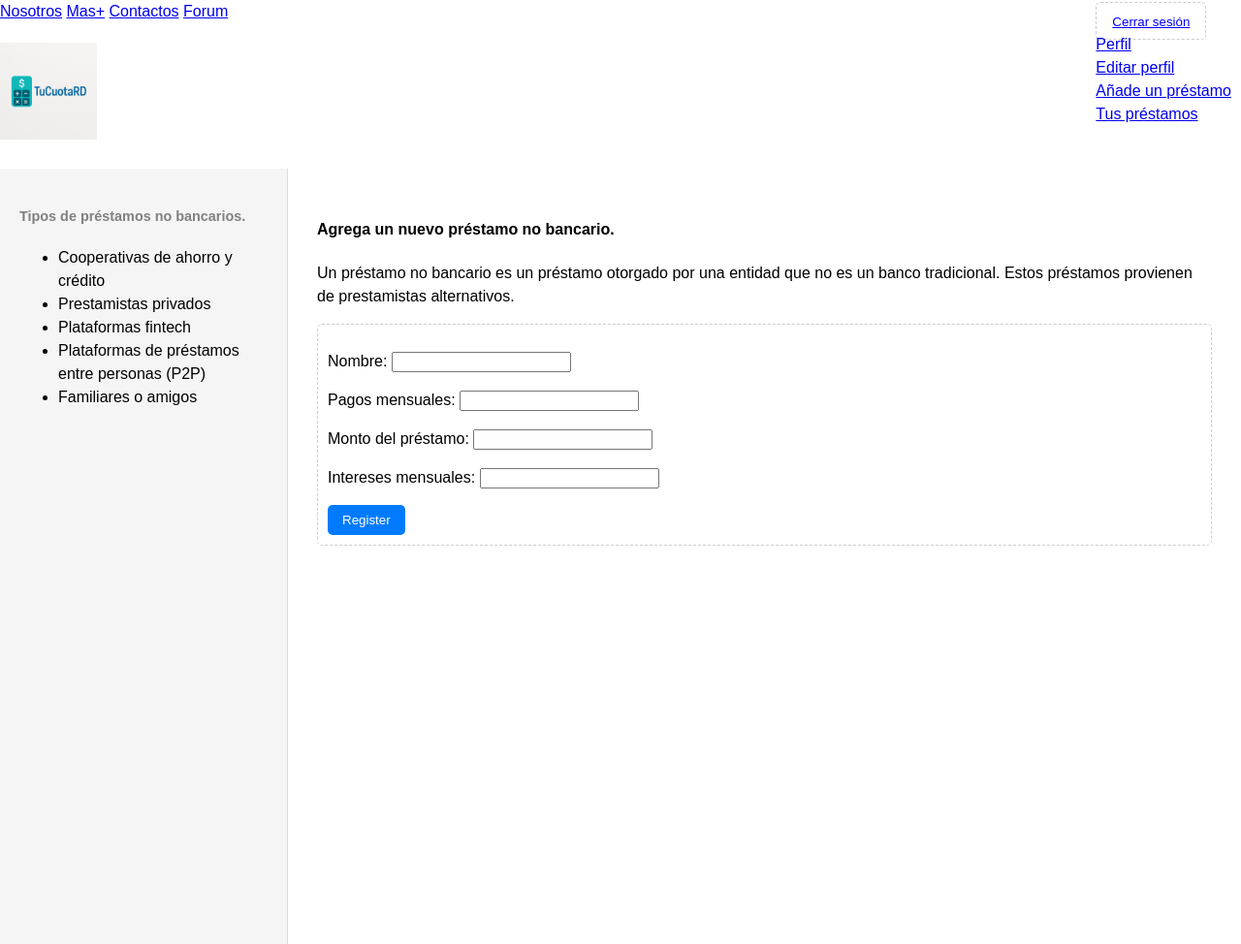
After one commit to javierd23/Loan_app, a Django app: page /loan/no_bank/create_nobank in a window 1280 px wide. The commit adds this page. Shown: the whole page at 97% size. Run offline with Django 5.2, Linux system fonts and the light colour scheme; the visitor is signed in with stand-in values (Sample User, id 1).

Commit message:
I finished with the profile setting and the reset password. i added the No_bank loan mode the list and the create view, I have not added the logic yet.

```diff
--- a/accounts/templates/accounts/user_settings.html
+++ b/accounts/templates/accounts/user_settings.html
@@ -18,7 +18,9 @@
   </div>
 
   <div class="sidebar-right">
-
+    <h3 style="color: gray; font-size: 90%;">Cambiar contraseña</h3>
+    <br>
+    <a href="{% url 'accounts:password_change' %}">Cambiar contraseña</a>
   </div>
 
 </div>
--- a/accounts/views.py
+++ b/accounts/views.py
@@ -1,7 +1,7 @@
 from django.contrib.auth.mixins import LoginRequiredMixin
 from django.views.generic import CreateView, UpdateView
 from django.contrib.auth import login
-from rest_framework.reverse import reverse_lazy
+
 
 from .forms import SingUpForm
 
@@ -12,7 +12,7 @@ from django.contrib.auth.models import User
 
 from django.http import HttpResponse
 from django.shortcuts import render, redirect, get_object_or_404
-from django.urls import reverse
+from django.urls import reverse, reverse_lazy
 
 from django.views import View
 
--- a/forum/models.py
+++ b/forum/models.py
@@ -1,6 +1,4 @@
 from django.contrib.auth.models import User
-from django.conf import settings
-from django.core.validators import MinLengthValidator
 from django.db import models
 
 class Forum(models.Model):
--- a/home/templates/base.html
+++ b/home/templates/base.html
@@ -81,6 +81,10 @@
         <a href="{% url 'accounts:profile' request.user.username %}">Perfil</a>
       <br>
       <a href="{% url 'accounts:settings' %}">Editar perfil</a>
+      <br>
+      <a href="{% url 'loan:register_loan' %}">Añade un préstamo</a>
+      <br>
+      <a href="{% url 'loan:no_bank_list' %}">Tus préstamos</a>
       </div>
     {% else %}
     <div style="position: absolute; top: 10px; right: 10px;">
--- a/loan/forms.py
+++ b/loan/forms.py
@@ -1,4 +1,5 @@
 from django import forms
+from .models import NoBankLoan
 
 class LoanPaymentForm(forms.Form):
     loan_amount = forms.DecimalField(label="Monto del Préstamo", max_digits=12)
@@ -9,3 +10,9 @@ class BankForm(forms.Form):
     loan_amount = forms.DecimalField(label="Monto del préstamo", max_digits=12)
     int_rate = forms.DecimalField(label="Interés anual", max_digits=12)
     months = forms.DecimalField(label="Cuotas", max_digits=12)
+
+
+class NobanForm(forms.ModelForm):
+    class Meta:
+        model = NoBankLoan
+        exclude = ['user']
--- a/loan/models.py
+++ b/loan/models.py
@@ -0,0 +1,19 @@
+from django.db import models
+
+from django.contrib.auth.models import User
+
+
+class NoBankLoan(models.Model):
+    name = models.CharField(max_length=100, verbose_name='Nombre')
+    user = models.ForeignKey(User, on_delete=models.CASCADE)
+    monthly_payment = models.DecimalField(verbose_name="Pagos mensuales",
+                                          max_digits=10, decimal_places=2, null=True, blank=True)
+    loan_amount = models.DecimalField(verbose_name="Monto del préstamo",
+                                      max_digits=10, decimal_places=2 )
+    interest_rate = models.DecimalField(verbose_name="Intereses mensuales",
+                                        max_digits=10, decimal_places=2)
+    created_at = models.DateTimeField(auto_now_add=True)
+    updated_at = models.DateTimeField(auto_now=True)
+
+    def __str__(self):
+        return self.name
--- /dev/null
+++ b/loan/templates/loan/nobank_loan.html
@@ -0,0 +1,42 @@
+{% extends 'base.html' %}
+
+{% block title %}Register No Loan{% endblock title %}
+
+
+{% block content %}
+
+<div class="container">
+
+ <div class="sidebar-left">
+  <h4 style="color: gray; font-size: 90%;">Tipos de préstamos no bancarios.</h4>
+   <ul class="list-unstyled">
+     <li>Cooperativas de ahorro y crédito</li>
+     <li>Prestamistas privados</li>
+     <li>Plataformas fintech</li>
+     <li>Plataformas de préstamos entre personas (P2P)</li>
+     <li>Familiares o amigos</li>
+   </ul>
+
+ </div>
+
+  <div class="main-content">
+    <main>
+      <h4>Agrega un nuevo préstamo no bancario.</h4>
+      <p>Un préstamo no bancario es un préstamo otorgado por una entidad que no es un banco tradicional.
+        Estos préstamos provienen de prestamistas alternativos.</p>
+    </main>
+    <form action="{% url 'loan:create_nobank' %}" method="POST">
+      {% csrf_token %}
+      {{ form.non_field_errors }}
+      {{ form.as_p }}
+      <input type="submit" value="Register">
+    </form>
+
+  </div>
+
+</div>
+
+
+
+
+{% endblock content %}
--- a/loan/tete.py
+++ b/loan/tete.py
@@ -1,7 +1,5 @@
 # let's build a program that tells you how much you pay for a loan for an entire time.
 import math
-
-
 
 
 class Loans:
--- a/loan/urls.py
+++ b/loan/urls.py
@@ -1,10 +1,15 @@
 from django.urls import path
 from . import views
-from .views import BankView, NoBankView
+from .views import BankView, NoBankView, RegisterLoanView, NoBankGeristerCreateView, NoBankListView
 
 app_name = "loan"
 urlpatterns = [
     path("bank", BankView.as_view(), name="bank"),
     path("no_bank", NoBankView.as_view(), name="no_bank"),
+    path("register", views.RegisterLoanView.as_view(), name="register_loan"),
+
+    #Loans urls...
+    path("no_bank/create_nobank", NoBankGeristerCreateView.as_view(), name="create_nobank"),
+    path("no_bank/list", NoBankListView.as_view(), name="no_bank_list"),
 
 ]
--- a/loan/views.py
+++ b/loan/views.py
@@ -2,11 +2,19 @@ import json
 from django.contrib import messages
 from http.client import responses, error
 
+from django.contrib.auth.mixins import LoginRequiredMixin
 from django.core.exceptions import ValidationError
 from django.http import HttpResponse
+from django.urls import reverse, reverse_lazy
 from django.shortcuts import render, redirect
+from django.urls import reverse
+
 from django.views import View
-from .forms import LoanPaymentForm, BankForm
+from django.views.generic import CreateView, ListView
+
+from .models import NoBankLoan
+
+from .forms import LoanPaymentForm, BankForm, NobanForm
 from .tete import Bank, Loans
 
 class BankView(View):
@@ -37,7 +45,7 @@ class BankView(View):
             #Let's catch some tests on here. We do not want the user to enter more than 600 months,
             # 600 months is iqual to 50 years, this is enough not to kill the server. To avoid creative
             # enter of eg. 40,000, or something like that, it would kill the server for sure.
-            if months < 1 or months > 60:
+            if months < 1 or months > 600:
                 form.add_error(None, ('No mas de 600 meses y menos de 1 mes es permitido.'))  # Displaying error message...
                 return render(request, self.template_name, {'form': form})
 
@@ -94,3 +102,33 @@ class NoBankView(View):
 
         # If form is invalid in general
         return render(request, self.template_name, {'form': form})
+
+
+
+#register your loan view.
+class RegisterLoanView(LoginRequiredMixin, View):
+    """A simple view to select the type of loan."""
+
+    def get(self, request):
+        return render(request, 'loan/register_loan.html')
+
+#creating a No_bank loan...
+
+class NoBankGeristerCreateView(LoginRequiredMixin, CreateView):
+    template_name = "loan/nobank_loan.html"
+    form_class = NobanForm
+    model = NoBankLoan
+
+    def form_valid(self, form):
+        form = form.save(commit=False)
+        form.user = self.request.user
+        form.save()
+        return redirect(reverse_lazy('loan:no_bank_list'))
+
+class NoBankListView(LoginRequiredMixin, ListView):
+    template_name = "loan/nobank_list.html"
+    model = NoBankLoan
+    context_object_name = 'no_loans'
+
+    def queryset(self, **kwargs):
+        return NoBankLoan.objects.filter(user=self.request.user)
```
Also changed, not shown: loan/templates/loan/nobank_list.html (added, +52 -0 lines), loan/templates/loan/register_loan.html (added, +25 -0 lines).
